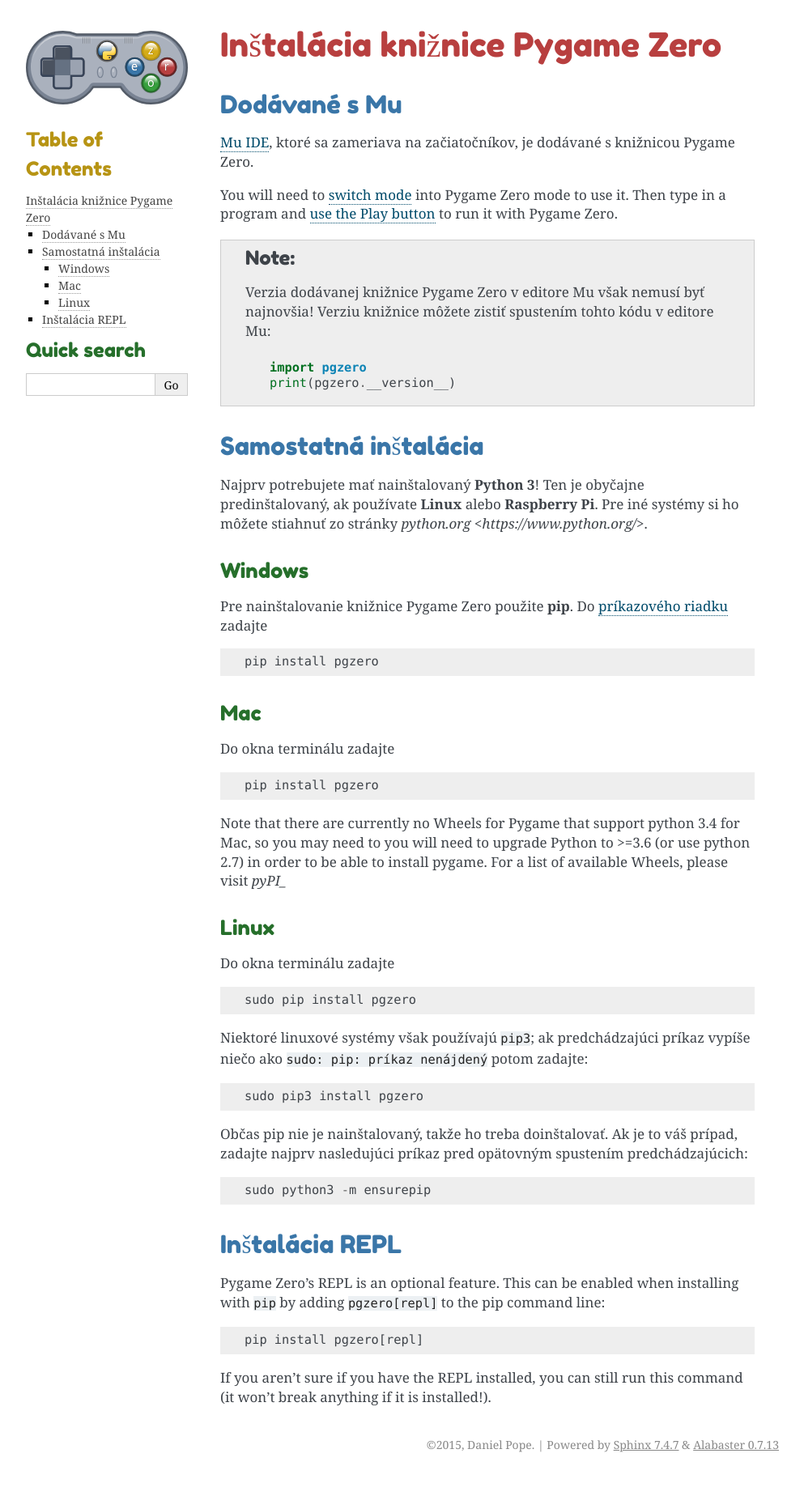
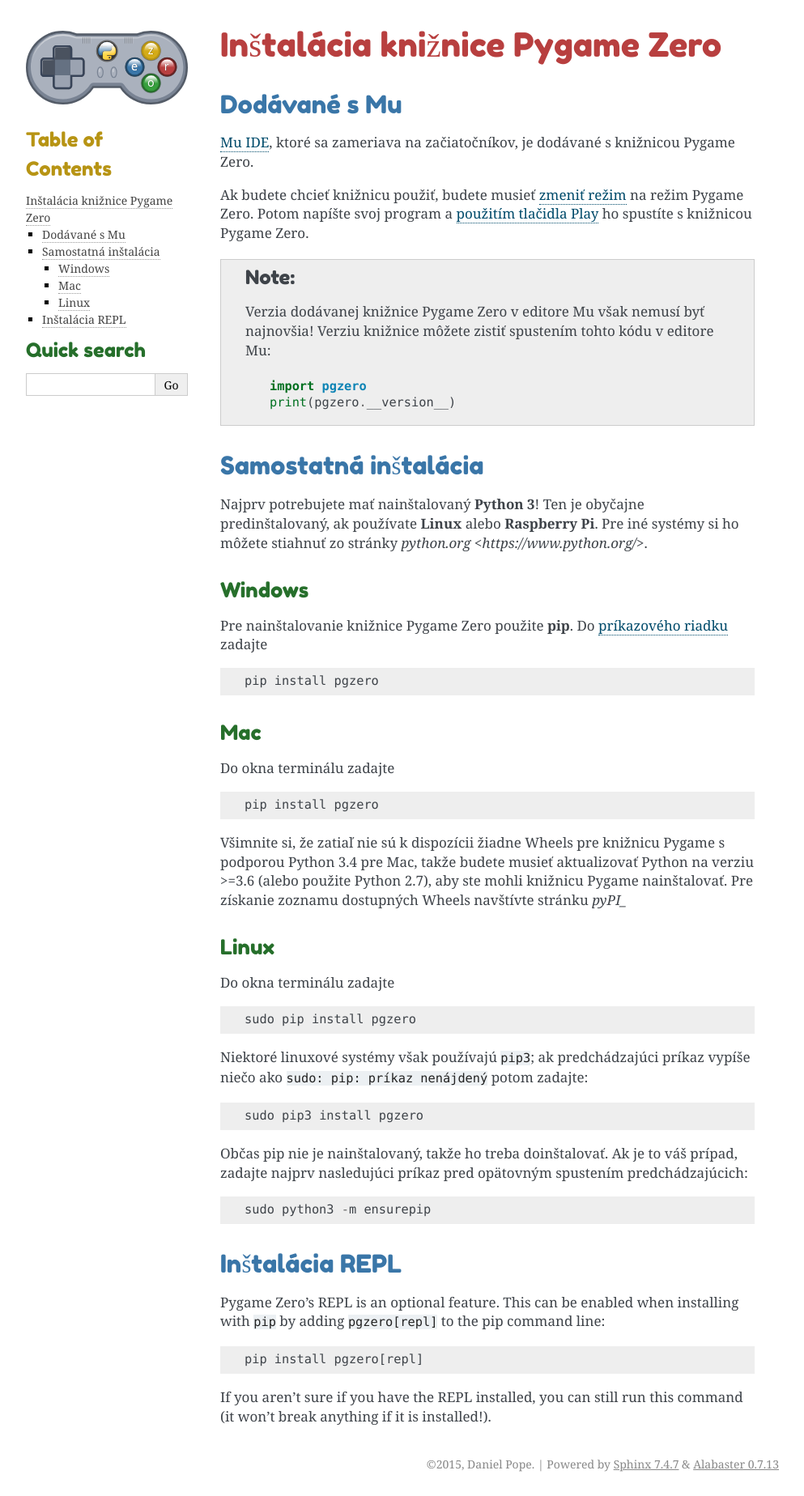
Before and after one commit to bletvaska/pgzero-slovak, a Sphinx documentation site: the page built from doc/installation.rst, in a window 1280 px wide. Shown: the whole page at 81% size, without its empty margins (148-1141 px from the left). Built offline with Sphinx 7.4.7, drawn with Linux system fonts in a browser that asks for light colours; pages that are not in the unit, such as notebooks, are missing from menus; before the commit the page ends 1824 px from its top, so only the background shows below that.

Commit message:
installation instruction almost translated

```diff
--- a/doc/installation.rst
+++ b/doc/installation.rst
@@ -7,10 +7,10 @@
 `Mu IDE <https://codewith.mu>`_, ktoré sa zameriava na začiatočníkov, je
 dodávané s knižnicou Pygame Zero.
 
-You will need to `switch mode <https://codewith.mu/en/tutorials/1.0/modes>`_
-into Pygame Zero mode to use it. Then type in a program and
-`use the Play button <https://codewith.mu/en/tutorials/1.0/pgzero>`_ to run it
-with Pygame Zero.
+Ak budete chcieť knižnicu použiť, budete musieť `zmeniť režim <https://codewith.mu/en/tutorials/1.0/modes>`_
+na režim Pygame Zero. Potom napíšte svoj program a
+`použitím tlačidla Play <https://codewith.mu/en/tutorials/1.0/pgzero>`_ ho
+spustíte s knižnicou Pygame Zero.
 
 .. note::
 
@@ -51,9 +51,9 @@
    pip install pgzero
 
 
-Note that there are currently no Wheels for Pygame that support python 3.4 for Mac,
-so you may need to you will need to upgrade Python to >=3.6 (or use python 2.7) in
-order to be able to install pygame. For a list of available Wheels, please visit
+Všimnite si, že zatiaľ nie sú k dispozícii žiadne Wheels pre knižnicu Pygame s podporou Python 3.4 pre Mac,
+takže budete musieť aktualizovať Python na verziu >=3.6 (alebo použite Python 2.7),
+aby ste mohli knižnicu Pygame nainštalovať. Pre získanie zoznamu dostupných Wheels navštívte stránku
 `pyPI_`
 
 .. _pyPI: https://pypi.org/project/Pygame/#files
```
